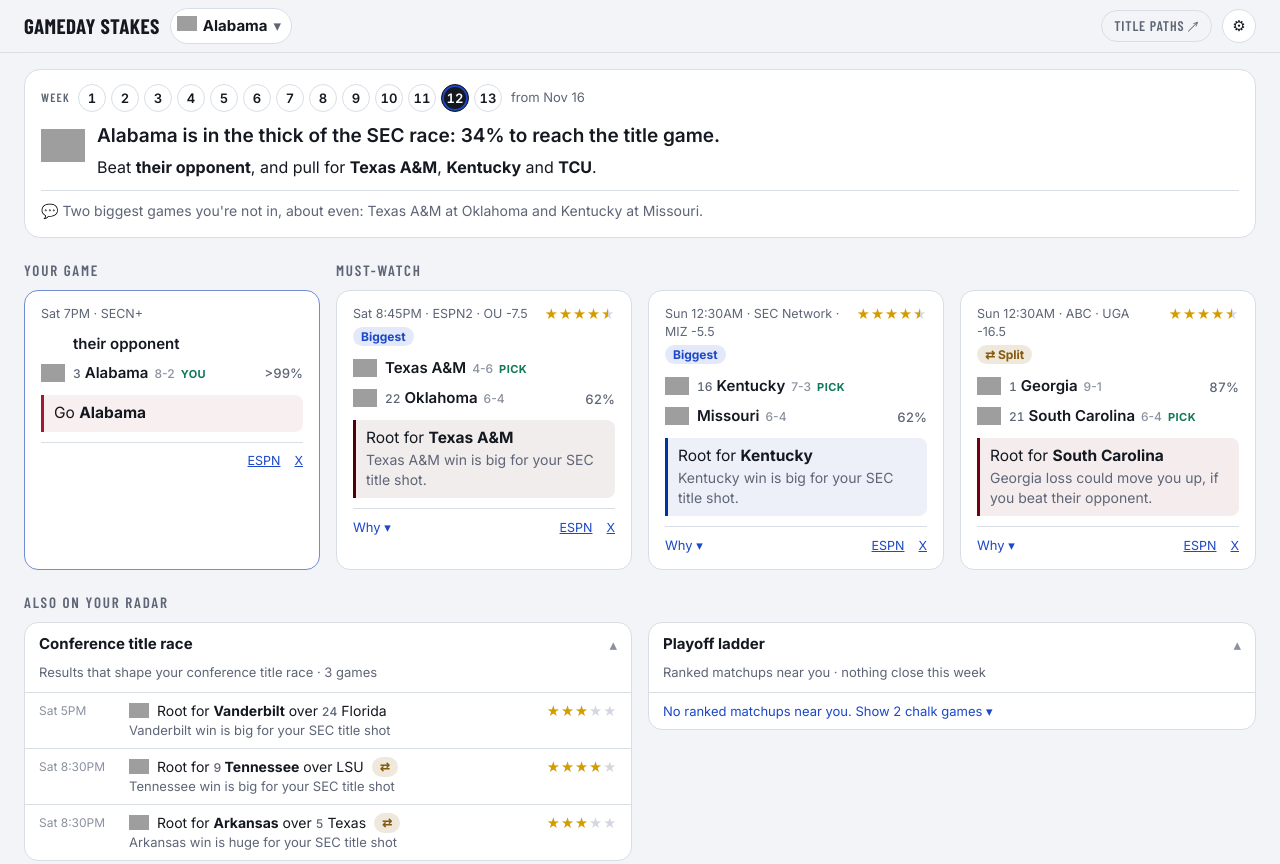
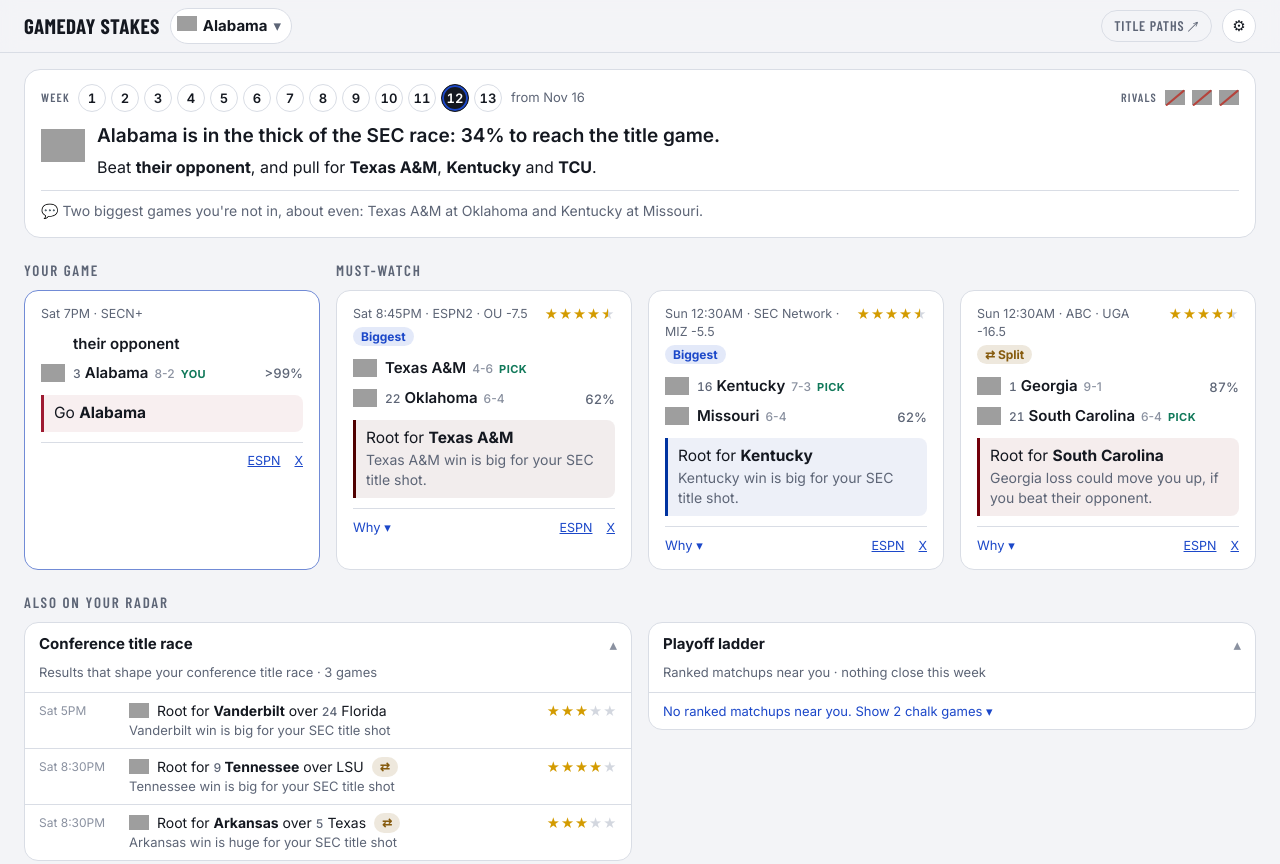
Before and after one commit to jacoblords/fan-guide, a plain HTML site: page index.html in a window 1280 px wide. Shown: the top 864 px of the page. Drawn offline with nearby package versions, Linux system fonts and the light colour scheme; grey boxes are pictures that could not be loaded.

Commit message:
Rivals in the This week card (#22)
Your rivals sit at the end of the week row, as the same slashed logos the cards use, so a
game between teams you've never thought about makes sense at a glance. Clicking them opens
the rivals settings.

Co-authored-by: Claude Opus 5.5 <noreply@anthropic.com>

```diff
--- a/index.html
+++ b/index.html
@@ -114,6 +114,10 @@
   .wk.now { box-shadow: inset 0 0 0 2px var(--accent); border-color: var(--accent); }
   .wk[aria-pressed="true"] { background: var(--ink); color: var(--card); border-color: var(--ink); }
   .wk-d { margin-left: 4px; }
+  /* Your rivals, at the end of the week row: why their games are on the board. */
+  .rv { margin-left: auto; display: inline-flex; align-items: center; gap: 7px; border: 0; background: none; padding: 2px 0 2px 8px; cursor: pointer; color: var(--muted); font: inherit; }
+  .rv .wk-l { margin-right: 1px; }
+  .rv:hover .wk-l { color: var(--ink); }
   .hero .top { display: flex; gap: 12px; align-items: flex-start; }
   .stake { font-size: 19px; font-weight: 600; line-height: 1.3; margin: 0; text-wrap: balance; }
   .pull { font-size: 16px; margin: 8px 0 0; }
@@ -612,7 +616,9 @@ function render() {
   const pullHTML = esc(h.pull).replace(/(Beat |pull for |Pull for )([^,.]+)/g, (m, a, b) => a + "<b>" + b + "</b>").replace(/(, |and )([A-Z][^,.]*?)(?=,| and|\.)/g, (m, a, b) => (b.startsWith("<b>") || b.startsWith("pull") ? m : a + "<b>" + b + "</b>"));
   // Week buttons, as on Title Paths' gameday: this week ringed, the one shown filled.
   const chips = weeks.map((w) => `<button data-week="${w}" class="wk${w === DATA.week ? " now" : ""}" aria-pressed="${w === state.week}"${w === DATA.week ? ' title="This week"' : ""}>${w}</button>`).join("");
-  $("#hero").innerHTML = `<div class="weeknav" role="group" aria-label="Week"><span class="wk-l">Week</span>${chips}<span class="wk-d">${range ? "from " + esc(range) : ""}</span></div>
+  const rv = f.rivals.filter((id) => IX.teams.has(id));
+  const rvHTML = rv.length ? `<button class="rv" data-tune title="Your rivals: ${esc(rv.map(nm).join(", "))}. Their losses count for you."><span class="wk-l">Rivals</span>${rv.map(nope).join("")}</button>` : "";
+  $("#hero").innerHTML = `<div class="weeknav" role="group" aria-label="Week"><span class="wk-l">Week</span>${chips}<span class="wk-d">${range ? "from " + esc(range) : ""}</span>${rvHTML}</div>
     <div class="top">${logo(state.team, "lg")}<div><p class="stake">${esc(h.stake)}</p>${h.pull ? `<p class="pull">${pullHTML}</p>` : ""}</div></div>
     ${h.talk ? `<p class="talk">💬 ${esc(h.talk)}</p>` : ""}
     ${tally.won + tally.lost ? `<span class="tally">Your week so far: ${tally.won}-${tally.lost}</span>` : ""}`;
@@ -968,6 +974,7 @@ $("#foot").addEventListener("click", (e) => {
 });
 window.addEventListener("hashchange", () => { const id = IX && IX.byAbbr.get(decodeURIComponent(location.hash.slice(1))); if (id && id !== state.team) pickTeam(id); });
 $("#hero").addEventListener("click", (e) => {
+  if (e.target.closest && e.target.closest("[data-tune]")) return $("#tune").showModal();
   const w = e.target.closest && e.target.closest(".wk");
   if (w) { state.week = +w.dataset.week; state.showAll = false; render(); }
 });
```
